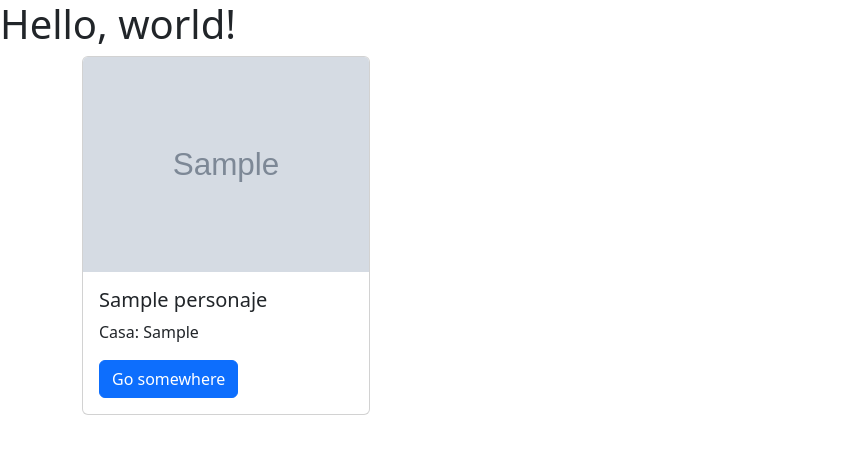
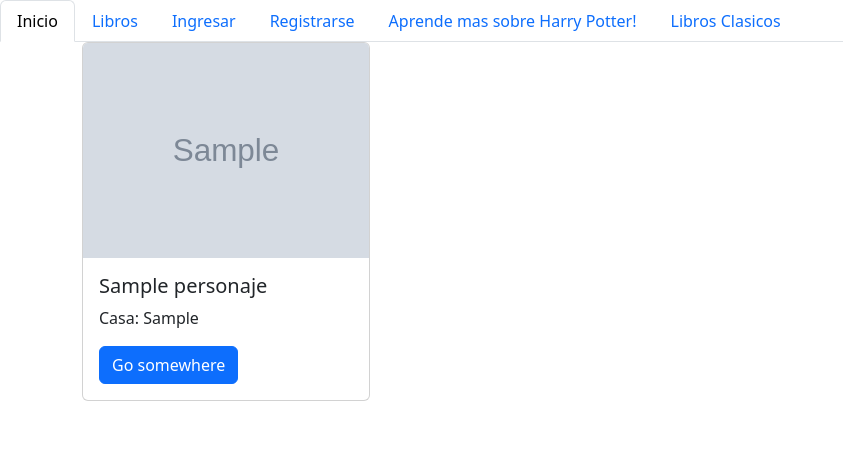
Before and after one commit to Ni-bou/e2_grupo5_S6, a Django app: page /vista_api in a window 1280 px wide. Shown: the top 454 px of the page, without its empty margins (0-843 px from the left). Run offline with Django 4.2, Linux system fonts and the light colour scheme; tables that the repository leaves empty hold one stand-in row (values such as "Sample post"); grey boxes marked "Sample" are stand-in pictures; a database or web service that is not in the repository returns one stand-in record (values such as "Sample title"); data that the repository does not hold is empty.

Commit message:
Se crea las pestañas para ver las apis

```diff
--- a/myApp/templates/html_apps/vista_api.html
+++ b/myApp/templates/html_apps/vista_api.html
@@ -5,9 +5,50 @@
     <meta name="viewport" content="width=device-width, initial-scale=1">
     <title>Bootstrap demo</title>
     <link href="https://cdn.jsdelivr.net/npm/bootstrap@5.3.3/dist/css/bootstrap.min.css" rel="stylesheet" integrity="sha384-QWTKZyjpPEjISv5WaRU9OFeRpok6YctnYmDr5pNlyT2bRjXh0JMhjY6hW+ALEwIH" crossorigin="anonymous">
+    <style>
+        .card {
+            min-height: 100%; /* Usar el 100% del espacio disponible */
+            display: flex;
+            flex-direction: column;
+        }
+
+        /* Ajustar el tamaño de las imágenes dentro de las tarjetas */
+        .card-img-top {
+            flex-grow: 1; /* Hacer que la imagen crezca para ocupar todo el espacio disponible */
+            object-fit: contain; /* Ajustar la imagen sin distorsionarla */
+            max-height: 300px; /* Establecer un tamaño máximo para las imágenes */
+            width: auto; /* Permitir que el ancho de la imagen se ajuste automáticamente */
+        }
+
+        /* Agregar margen inferior a las columnas */
+        .col-md-4 {
+            margin-bottom: 20px;
+        }
+    </style>
   </head>
   <body>
-    <h1>Hello, world!</h1>
+    <div>
+        <ul class="nav nav-tabs">
+        <li class="nav-item">
+          <a class="nav-link active" aria-current="page" aria-disabled="true">Inicio</a>
+        </li>
+        <li class="nav-item">
+          <a class="nav-link" href="{%url 'libro'%}">Libros</a>
+        </li>
+        <li class="nav-item">
+          <a class="nav-link" href="{%url 'ingresar'%}">Ingresar</a>
+        </li>
+        <li class="nav-item">
+          <a class="nav-link " href="{%url 'registrarse'%}">Registrarse</a>
+        </li>
+        <li class="nav-item">
+            <a class="nav-link" href="{%url 'vista_api'%}">Aprende mas sobre Harry Potter!</a>
+          </li>
+          <li class="nav-item">
+            <a class="nav-link" href="{%url 'vista_api_libros'%}">Libros Clasicos</a>
+          </li>
+        </ul>
+    </div>
 
     <div class="container">
         <div class="row">
--- a/myApp/urls.py
+++ b/myApp/urls.py
@@ -10,8 +10,8 @@ urlpatterns = [
     path('ingresar',ingresar,name="ingresar"),
     path('inicio',inicio,name="inicio"),
     path('libro',libro,name="libro"),
-    path('vista_api', vista_api,),
-    path('vista_api_libros', vista_api_libros,),
+    path('vista_api', vista_api,name="vista_api"),
+    path('vista_api_libros', vista_api_libros,name="vista_api_libros"),
 
 
     path('<int:id>/editar/', views.editar_libro, name='editar_libro'),
```
Also changed, not shown: myApp/templates/html_apps/Libro.html (+8 -0 lines), myApp/templates/html_apps/cambiar_clave.html (+8 -0 lines), myApp/templates/html_apps/crear.html (+8 -0 lines), myApp/templates/html_apps/detalle.html (+8 -0 lines), myApp/templates/html_apps/editar.html (+8 -0 lines), myApp/templates/html_apps/editar_usuario.html (+8 -0 lines), myApp/templates/html_apps/ingresar.html (+8 -0 lines), myApp/templates/html_apps/inicio.html (+8 -0 lines), myApp/templates/html_apps/recuperar_contrasena.html (+8 -0 lines), myApp/templates/html_apps/registrarse.html (+8 -0 lines), myApp/templates/html_apps/vista_api_libros.html (+23 -0 lines).
